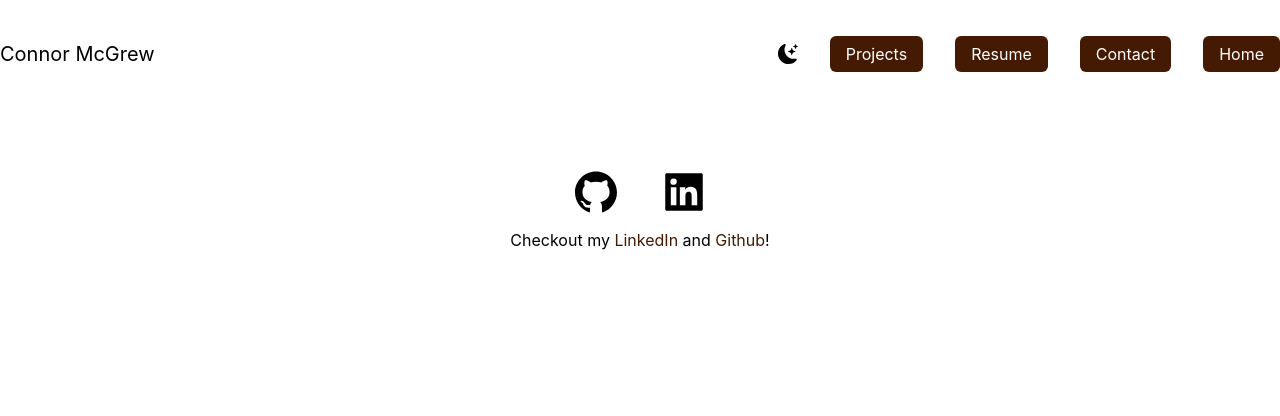
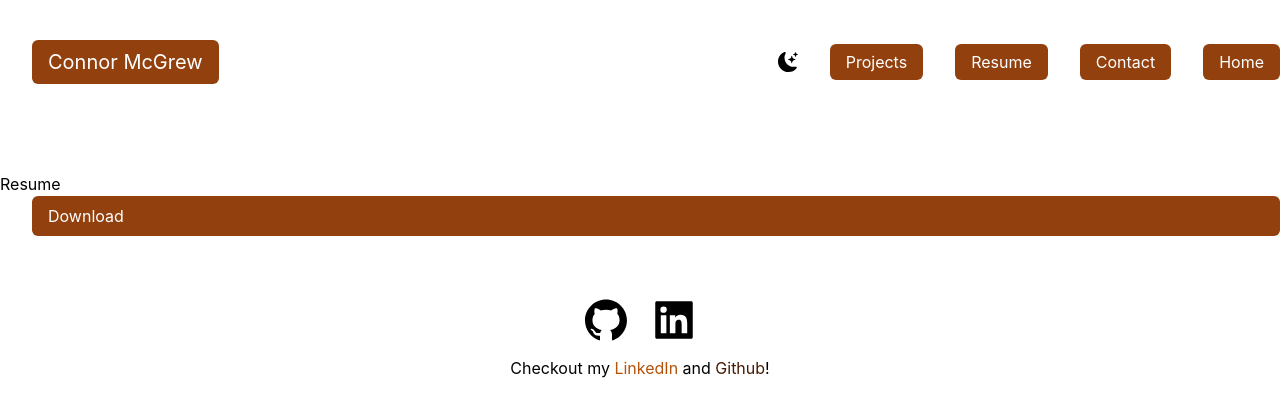
Before and after one commit to connormcgrew/React-Portfolio, a React (Create React App) app in the folder app/: page /resume in a window 1280 px wide. Shown: the top 416 px of the page. Built offline with nearby package versions, Linux system fonts and the light colour scheme.

Commit message:
deleted next.js app

```diff
--- a/app/package.json
+++ b/app/package.json
@@ -38,6 +38,7 @@
     ]
   },
   "devDependencies": {
+    "@babel/plugin-proposal-private-property-in-object": "^7.21.11",
     "tailwindcss": "^3.3.3"
   }
 }
--- a/app/src/App.js
+++ b/app/src/App.js
@@ -6,6 +6,7 @@ import Projects from './pages/projects.js'
 import Header from './components/header.js'
 import Footer from './components/footer.js'
 import Contact from './pages/contact';
+import Resume from './pages/resume';
 
 function App() {
   return (
@@ -15,6 +16,7 @@ function App() {
       <Route path="/" element={<Home />} />
       <Route path="/projects" element={<Projects />} />
       <Route path="/contact" element={<Contact />} />
+      <Route path="/resume" element={<Resume />} />
     </Routes>
     <Footer />
     </BrowserRouter>
--- a/app/src/components/footer.js
+++ b/app/src/components/footer.js
@@ -3,13 +3,13 @@ import {AiFillGithub, AiFillLinkedin} from 'react-icons/ai';
 const Footer = () => {
     return (
         <footer>
-        <div className='text-5xl flex justify-center gap-10 py-3'>
+        <div className='text-5xl flex justify-center gap-5 py-3'>
             <a href="https://github.com/connormcgrew"><AiFillGithub/></a>
             <a href="https://www.linkedin.com/in/connor-mcgrew-0b7118243/"><AiFillLinkedin/></a>
           </div>
           <div className='flex justify-center'>
             <p>Checkout my
-              <a href="https://www.linkedin.com/in/connor-mcgrew-0b7118243/" className='text-amber-950'> LinkedIn </a>
+              <a href="https://www.linkedin.com/in/connor-mcgrew-0b7118243/" className='text-amber-700'> LinkedIn </a>
               and
               <a href="https://github.com/connormcgrew" className='text-amber-950'> Github</a>
               !
--- a/app/src/components/header.js
+++ b/app/src/components/header.js
@@ -4,18 +4,17 @@ import { NavLink } from 'react-router-dom'
 const Header = () => {
     return (
 <nav className='py-10 mb-12 flex justify-between'>
-<h1 className='text-xl '>Connor McGrew</h1>
+<NavLink to="/"><h1 className='text-xl bg-amber-800 text-white px-4 py-2 rounded-md ml-8'>Connor McGrew</h1> </NavLink>
 <ul className='flex items-center'>
   <li>
     <BsFillMoonStarsFill className='cursor-pointer text-xl'/>
     </li>
   <li>
-    <NavLink className='bg-amber-950 text-white px-4 py-2 rounded-md ml-8' to="/projects">Projects</NavLink>
-    <a download="Connor McGrew Resumea" className='bg-amber-950 text-white px-4 py-2 rounded-md ml-8' href="/images/resume.pdf">Resume</a>
-    <NavLink className='bg-amber-950 text-white px-4 py-2 rounded-md ml-8' to="/contact">Contact</NavLink>
-    <NavLink className='bg-amber-950 text-white px-4 py-2 rounded-md ml-8' to="/">Home</NavLink>
-
-    </li>
+    <NavLink className='bg-amber-800 text-white px-4 py-2 rounded-md ml-8' to="/projects">Projects</NavLink>
+    <NavLink download="Connor McGrew Resume" className='bg-amber-800 text-white px-4 py-2 rounded-md ml-8' to="/resume">Resume</NavLink>
+    <NavLink className='bg-amber-800 text-white px-4 py-2 rounded-md ml-8' to="/contact">Contact</NavLink>
+    <NavLink className='bg-amber-800 text-white px-4 py-2 rounded-md ml-8' to="/">Home</NavLink>
+  </li>
 </ul>
 </nav>
     )
--- a/app/src/pages/home.js
+++ b/app/src/pages/home.js
@@ -14,7 +14,7 @@ export default function Home() {
             <h2 className='text-5xl  mb-4 py-2'>Connor McGrew</h2>
             <h3 className='text-2xl py-2'>Fullstack Developer and Student</h3>
             <p className='text-md py-5 leading-8'>
-              I am currently a student at the University of Utah Professional Education Bootcamps studying fullstack development
+              I am currently a student at the University of Utah Professional Education Bootcamps studying Full-Stack Development. I am located in Lehi and have around 6 months of experience. I am currently looking for a job in the field of Full-Stack Development, Front-End Developer, or Back-End Developer. I am a hard worker and a quick learner. I am also a very good team player and I am very easy to get along with. I am very passionate about coding and I am very excited to start my career!
             </p>
           </div>
         </section>
--- a/app/src/pages/resume.js
+++ b/app/src/pages/resume.js
@@ -0,0 +1,10 @@
+const Resume = () => {
+    return (
+        <div>
+        <h1>Resume</h1>
+        <a download="Connor McGrew Resume" href="images/resume.pdf"className="bg-amber-800 text-white px-4 py-2 rounded-md ml-8 flex items-center py-10 mb-12">Download</a>
+        </div>
+    )
+}
+
+export default Resume;
```
Also changed, not shown: 1 other file (tests, documents, lock files or other folders).
